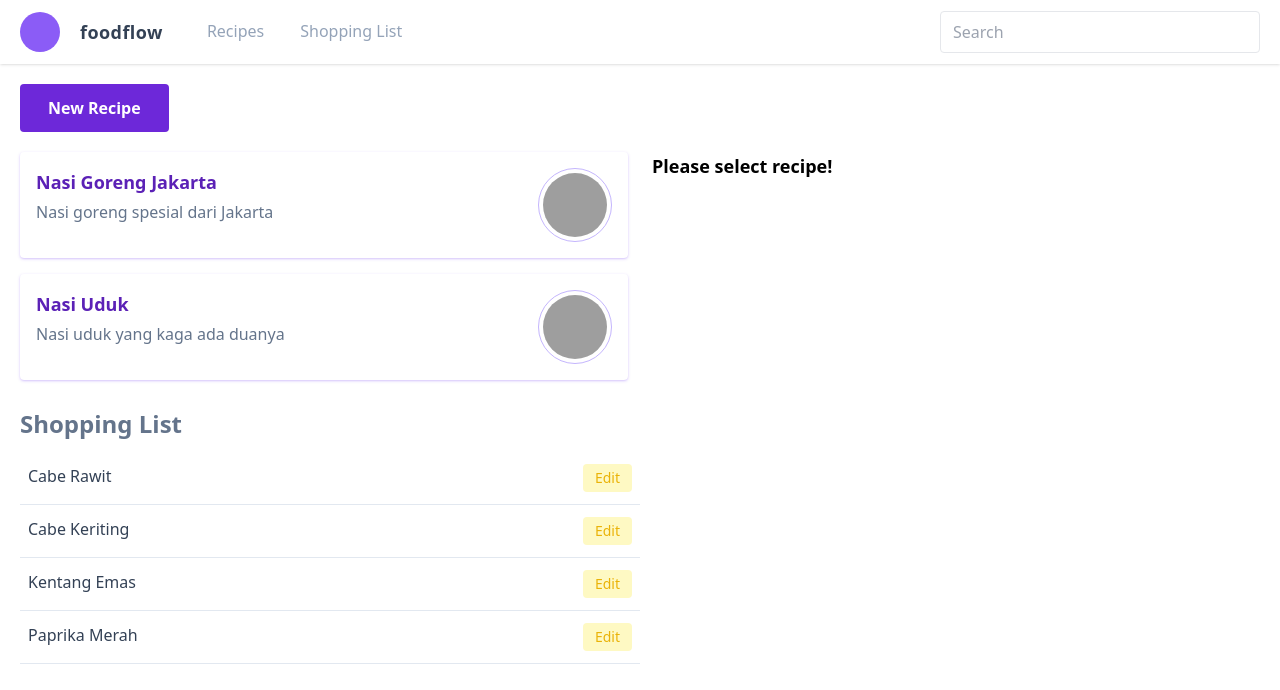
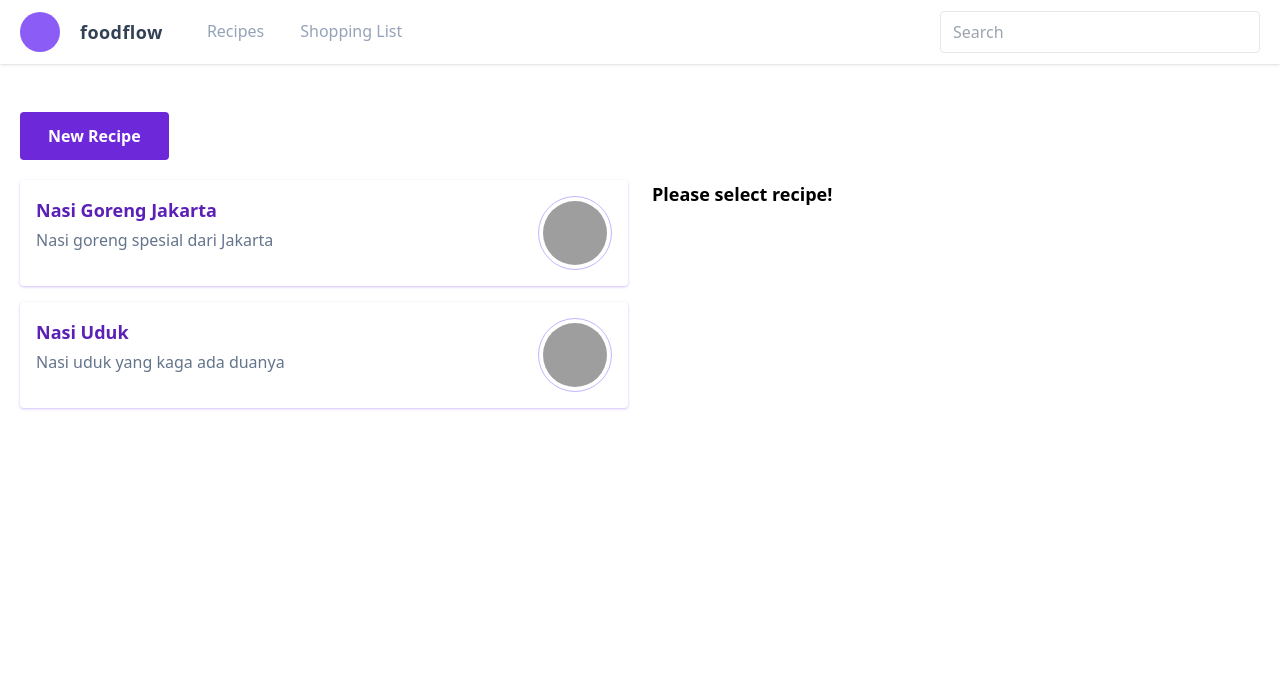
Before and after one commit to zulhamsy/angular-foodflow, an Angular app: page / in a window 1280 px wide. Shown: the top 690 px of the page. Built offline with nearby package versions, Linux system fonts and the light colour scheme; grey boxes are pictures that could not be loaded.

Commit message:
add routes

```diff
--- a/src/app/app.component.html
+++ b/src/app/app.component.html
@@ -2,6 +2,7 @@
 <div app-header></div>
 <!-- Main Content -->
 <div class="container mx-auto p-5 space-y-4 sm:space-y-7">
-  <div app-recipe></div>
-  <div app-shopping class="lg:max-w-[50%]"></div>
+  <!-- <div app-recipe></div>
+  <div app-shopping class="lg:max-w-[50%]"></div> -->
+  <router-outlet></router-outlet>
 </div>
```
Also changed, not shown: src/app/app.module.ts (+13 -1 lines).
